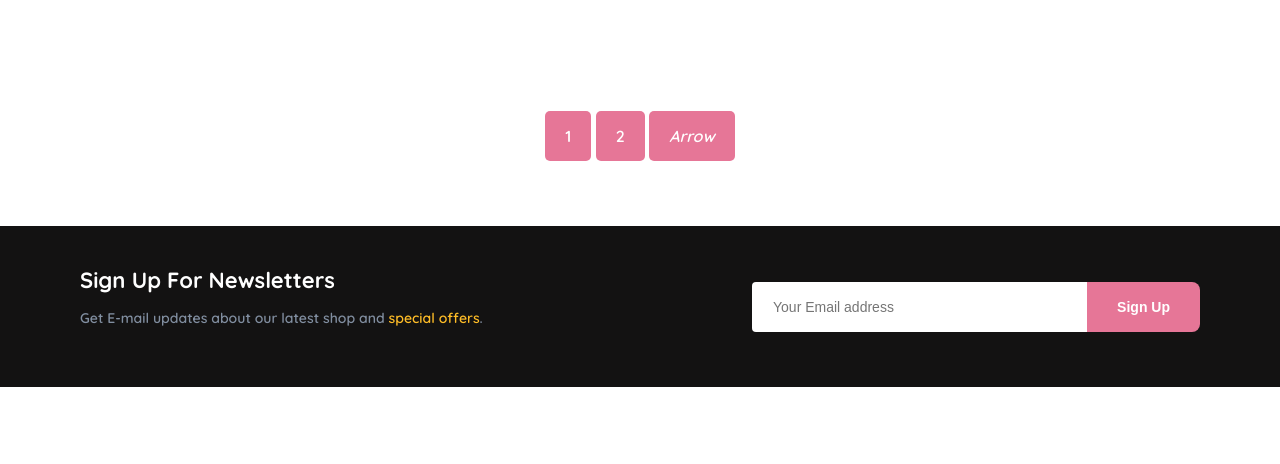
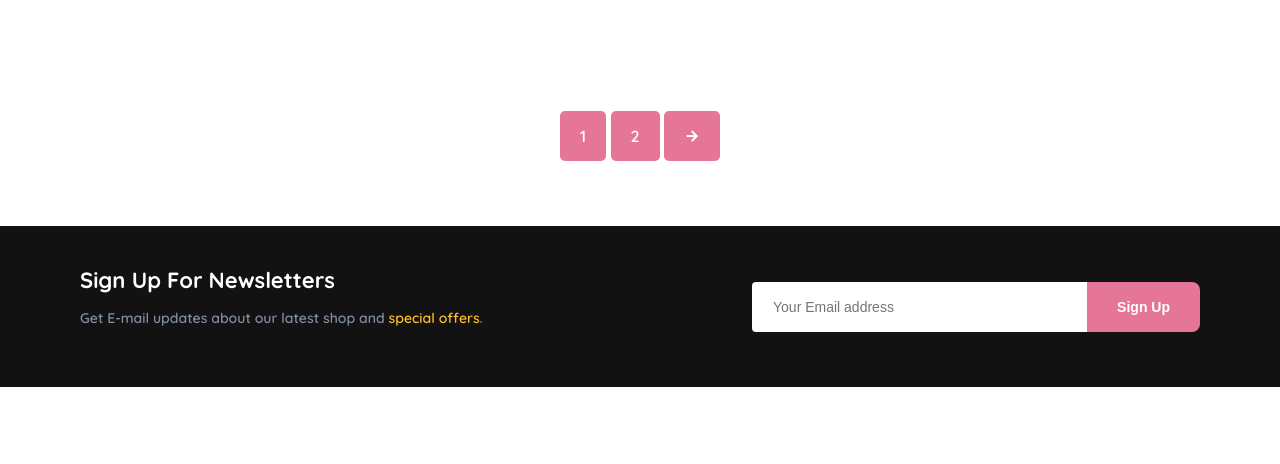
Before and after one commit to terken11/ecommerce-, a plain HTML site: page blog.html in a window 1280 px wide. Shown: the part 2020-2484 px from the top of the page. Drawn offline with nearby package versions, Linux system fonts and the light colour scheme.

Commit message:
Update blog.html

```diff
--- a/blog.html
+++ b/blog.html
@@ -100,7 +100,7 @@
 <section id="pagination" class="section-p1">
     <a href="#">1</a>
     <a href="#">2</a>
-    <a href="#"><i class="fal fa-long-arrow-alt-right">Arrow</i></a>
+    <a href="#"><i class="ri-arrow-right-line"></i></a>
 
 </section>
 
```
